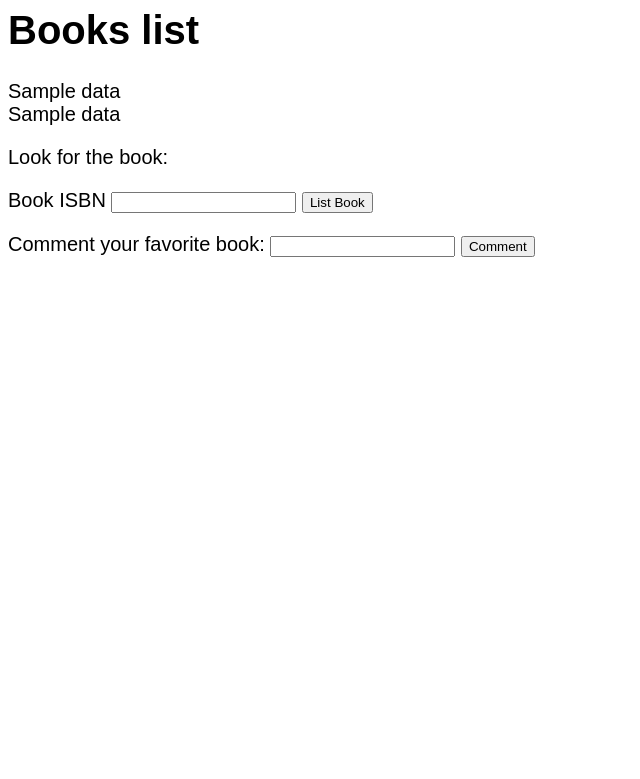
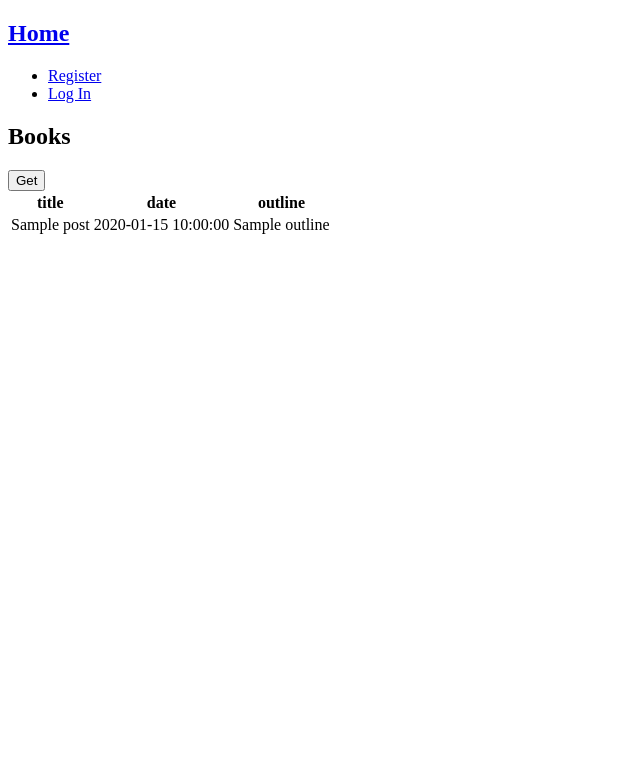
Before and after one commit to hyjing/Book-Recommender, a Flask app: template webserver/templates/book.html in a window 1280 px wide. Shown: the top 779 px of the page, without its empty margins (0-640 px from the left). Run offline with Flask 2, Linux system fonts and the light colour scheme; the template is opened without the code that fills it: most values are stand-ins (such as "Sample title", 1, 10 or a date in 2020); parts of the project's set-up code (start-up, migrations or seed data) failed here and were passed over.

Commit message:
Modify book and types to pass isbn and tid, connect to bookContent

```diff
--- a/webserver/server.py
+++ b/webserver/server.py
@@ -118,27 +118,23 @@ def types():
   ).fetchall()
 
   if request.method == 'GET':
-    bookType = request.form['type']
+    bookType = request.args.get("type")
     session['currentType'] = bookType
     return redirect("/book")
 
   return render_template("types.html", posts=posts)
 
-#
-# This is an example of a different path.  You can see it at:
-#
-#     localhost:8111/another
-#
-# Notice that the function name is another() rather than index()
-# The functions for each app.route need to have different names
-#
 @app.route('/book')
 def book():
   currentType = session['currentType']
   posts = g.conn.execute(
-      "SELECT * FROM book B"
-      " WHERE B.type = {};".format(currentType)
+      "SELECT * FROM book B, booktype BT"
+      " WHERE BT.tid = {} AND B.isbn = BT.isbn;".format(currentType)
   ).fetchall()
+
+  if request.method == 'GET':
+    session['isbn'] = request.args.get("isbn")
+    return redirect("/bookContent")
   return render_template("book.html", post=posts)
 
 @app.route('/likebook', methods=['POST'])
@@ -154,16 +150,6 @@ def liketype():
   uid = request.form['uid']
   g.conn.execute('INSERT INTO likebook(tid, uid) VALUES (%d, %d);', tid, uid)
   return redirect("/book")
-
-
-# Example of adding new data to the database
-@app.route('/add', methods=['POST'])
-def add():
-  name = request.form['name']
-  g.conn.execute('INSERT INTO test(name) VALUES (%s);', name)
-  return redirect('/')
-
-
 
 @app.route('/login', methods=('GET', 'POST'))
 def login():
@@ -240,7 +226,6 @@ def register():
 
 @app.route('/bookContent', methods=['GET'])
 def getBookContent():
-    session['isbn'] = request.form['isbn']
     session['uid'] = session['user_id']
     bd = BookDetail(g.conn, session)
     infos = bd.queryBookInformation()
--- a/webserver/templates/book.html
+++ b/webserver/templates/book.html
@@ -1,37 +1,32 @@
-<html>
-  <style>
-    body{
-      font-size: 15pt;
-      font-family: arial;
-    }
-  </style>
+{% extends 'base.html' %}
 
+{% block header %}
+  <h1>{% block title %}Books{% endblock %}</h1>
+  <!-- {% if g.user %}
+    <a class="action" href="{{ url_for('blog.create') }}">New</a>
+  {% endif %} -->
+{% endblock %}
 
-<body>
-  <h1>Books list</h1>
-  <div>{{data}}</div>
+{% block content %}
+  <table>
+    <thead>
+      <th>title</th>
+      <th>date</th>
+      <th>outline</th>
+    </thead>
+    <tbody>
+      {% for post in posts %}
+      <tr>
+        <td>{{ post['title'] }}</td>
+        <td>{{ post['date'] }}</td>
+        <td>{{ post['outline'] }}</td>
 
-  <div>
-    {% for n in data %}
-    <div>{{n}}</div>
-    {% endfor %}
-  </div>
-
-  <form method="post">
-    <p>Look for the book:</p>
-    <label for="isbn">Book ISBN</label>
-    <input name="isbn" id="isbn" required>
-    <input type="submit" value="List Book">
-  </form>
-
-  <form method="POST" action="/comment">
-    <p>Comment your favorite book:
-      <input type="text" name="name">
-      <input type="submit" value="Comment">
-    </p>
-  </form>
-
-</body>
-
-
-</html>
+        <form method="GET" action="/book">
+          <input type="hidden" name="isbn" value={{post['isbn']}} />
+          <input type="submit" value="Get">
+        </form>
+      </tr>
+      {% endfor %}
+    </tbody>
+  </table>
+{% endblock %}
```
Also changed, not shown: webserver/templates/types.html (+6 -8 lines).
